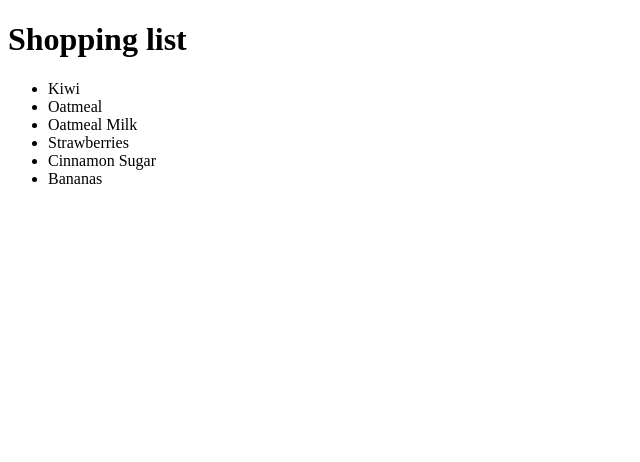
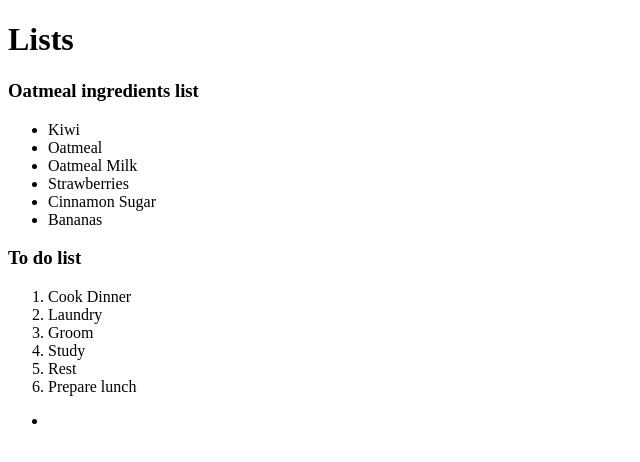
Before and after one commit to cristianmetz/repos, a plain HTML site: page html-practice/list-practice/index.html in a window 1280 px wide. Shown: the whole page, without its empty margins (0-640 px from the left). Drawn offline with Linux system fonts and the light colour scheme.

Commit message:
added a to do list

```diff
--- a/html-practice/list-practice/index.html
+++ b/html-practice/list-practice/index.html
@@ -7,8 +7,9 @@
   <title>List Practice</title>
 </head>
 <body>
-  <h1>Shopping list</h1>
+  <h1>Lists</h1>
   <p>
+    <h3>Oatmeal ingredients list</h3>
     <ul>
       <li>Kiwi</li>
       <li>Oatmeal</li>
@@ -18,5 +19,21 @@
       <li>Bananas</li>
     </ul>
   </p>
+  <p>
+    <h3>To do list</h3>
+    <ol>
+      <li>Cook Dinner</li>
+      <li>Laundry</li>
+      <li>Groom</li>
+      <li>Study</li>
+      <li>Rest</li>
+      <li>Prepare lunch</li>
+    </ol>
+  </p>
+  <p>
+    <ul>
+      <li></li>
+    </ul>
+  </p>
 </body>
 </html>
```
